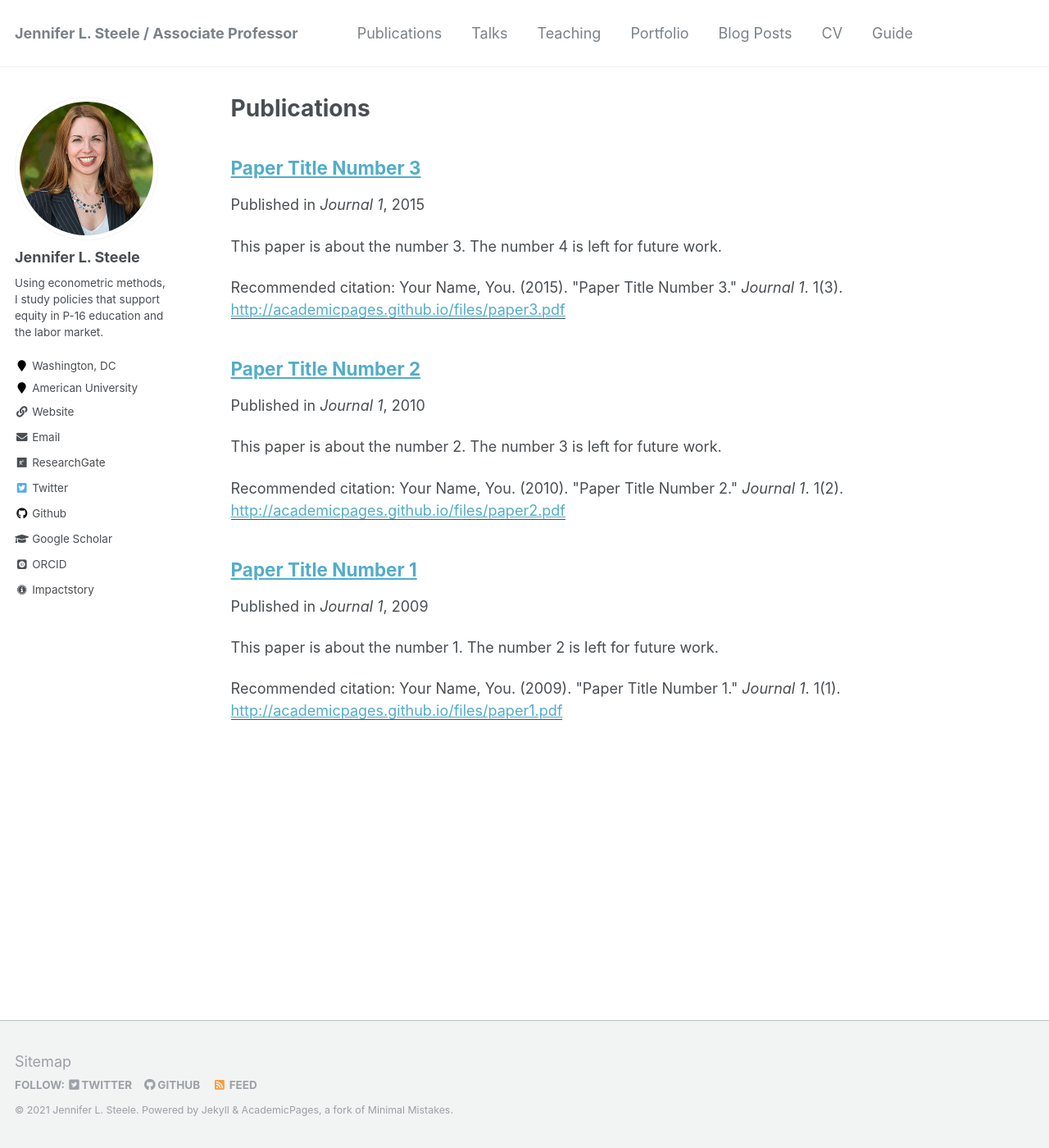
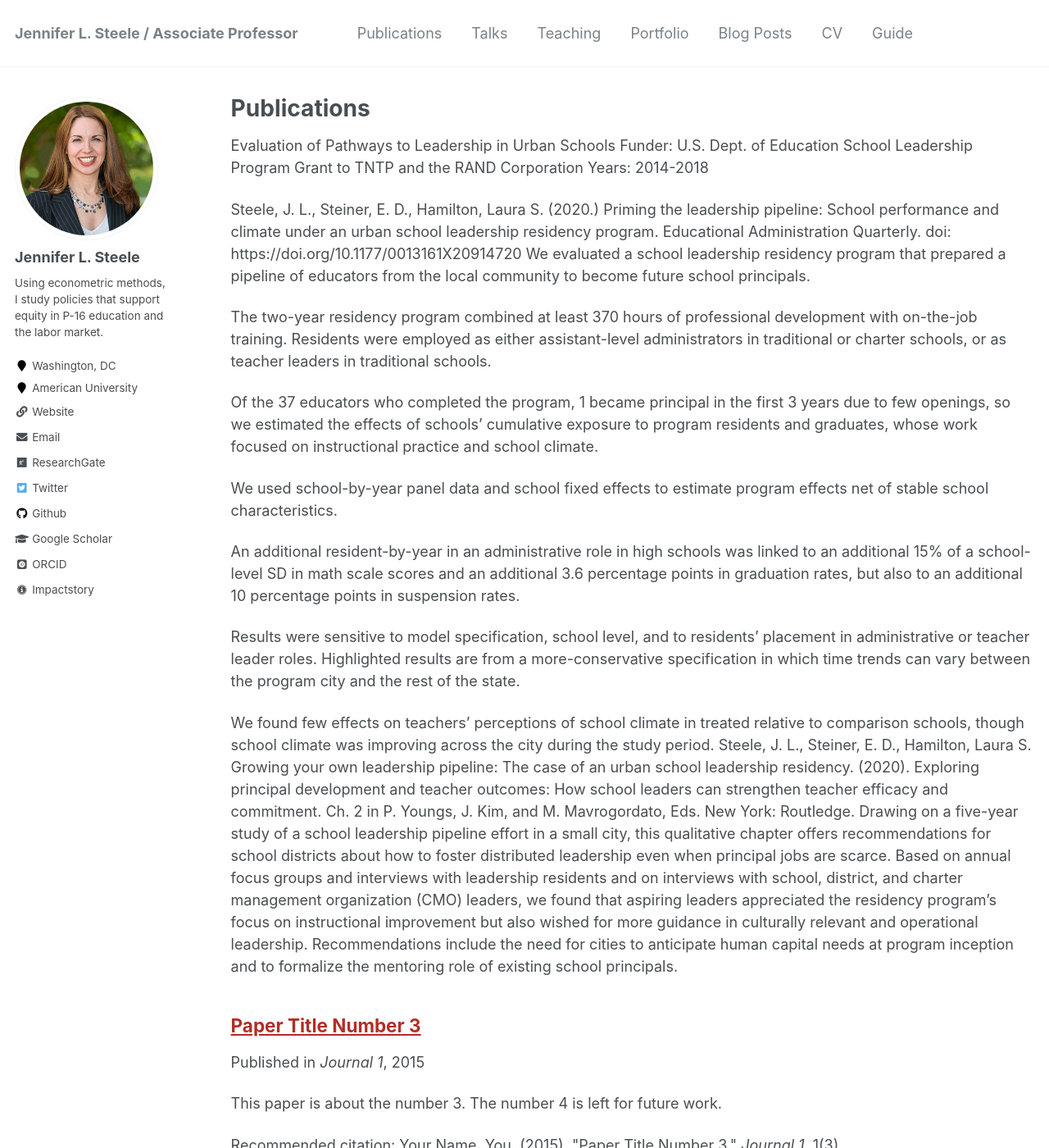
Before and after one commit to jensteele1/jensteele1.github.io, a Jekyll site: the page built from _pages/publications.md, in a window 1280 px wide and 1400 px high. Shown: the whole window at 82% size. Built offline with Jekyll 4.4.1, drawn with Linux system fonts in a browser that asks for light colours; some web fonts are replaced; some of the changed text lies outside the part shown.

Commit message:
font color adjust, begin adding pubs

```diff
--- a/_pages/publications.md
+++ b/_pages/publications.md
@@ -5,9 +5,34 @@ permalink: /publications/
 author_profile: true
 ---
 
-{% if author.googlescholar %}
-  You can also find my articles on <u><a href="{{author.googlescholar}}">my Google Scholar profile</a>.</u>
-{% endif %}
+Evaluation of Pathways to Leadership in Urban Schools
+Funder: U.S. Dept. of Education School Leadership Program Grant to TNTP and the RAND Corporation
+Years: 2014-2018
+
+Steele, J. L., Steiner, E. D., Hamilton, Laura S. (2020.) Priming the leadership pipeline: School performance and climate under an urban school leadership residency program. Educational Administration Quarterly. doi: https://doi.org/10.1177/0013161X20914720
+We evaluated a school leadership residency program that prepared a pipeline of educators from the local community to become future school principals.
+
+The two-year residency program combined at least 370 hours of professional development with on-the-job training. Residents were employed as either assistant-level administrators in traditional or charter schools, or as teacher leaders in traditional schools.
+
+Of the 37 educators who completed the program, 1 became principal in the first 3 years due to few openings, so we estimated the effects of schools' cumulative exposure to program residents and graduates, whose work focused on instructional practice and school climate.
+
+We used school-by-year panel data and school fixed effects to estimate program effects net of stable school characteristics.
+
+An additional resident-by-year in an administrative role in high schools was linked to an additional 15% of a school-level SD in math scale scores and an additional 3.6 percentage points in graduation rates, but also to an additional 10 percentage points in suspension rates.
+
+Results were sensitive to model specification, school level, and to residents’ placement in administrative or teacher leader roles.
+Highlighted results are from a more-conservative specification in which time trends can vary between the program city and the rest of the state.
+
+We found few effects on teachers' perceptions of school climate in treated relative to comparison schools, though school climate was improving across the city during the study period.
+Steele, J. L., Steiner, E. D., Hamilton, Laura S. Growing your own leadership pipeline: The case of an urban school leadership residency. (2020). Exploring principal development and teacher outcomes: How school leaders can strengthen teacher efficacy and commitment. Ch. 2 in P. Youngs, J. Kim, and M. Mavrogordato, Eds. New York: Routledge.
+Drawing on a five-year study of a school leadership pipeline effort in a small city,
+this qualitative chapter offers recommendations for school districts about how to foster distributed
+leadership even when principal jobs are scarce. Based on annual focus groups and interviews with
+leadership residents and on interviews with school, district, and charter management organization (CMO)
+leaders, we found that aspiring leaders appreciated the residency program's focus on instructional
+improvement but also wished for more guidance in culturally relevant and operational leadership.
+Recommendations include the need for cities to anticipate human capital needs at program inception
+and to formalize the mentoring role of existing school principals.
 
 {% include base_path %}
 
--- a/_sass/_variables.scss
+++ b/_sass/_variables.scss
@@ -64,7 +64,7 @@ $primary-color              : #7a8288;
 $success-color              : #62c462;
 $warning-color              : #f89406;
 $danger-color               : #ee5f5b;
-$info-color                 : #52adc8;
+$info-color                 : #b32d25;
 
 /* brands */
 $behance-color              : #1769FF;
@@ -77,6 +77,7 @@ $google-plus-color          : #dd4b39;
 $instagram-color            : #517fa4;
 $lastfm-color               : #d51007;
 $linkedin-color             : #007bb6;
+$orcid-color                : #a6ce39;
 $pinterest-color            : #cb2027;
 $rss-color                  : #fa9b39;
 $soundcloud-color           : #ff3300;
```
Also changed, not shown: _publications/papers.md (added, +26 -0 lines).
